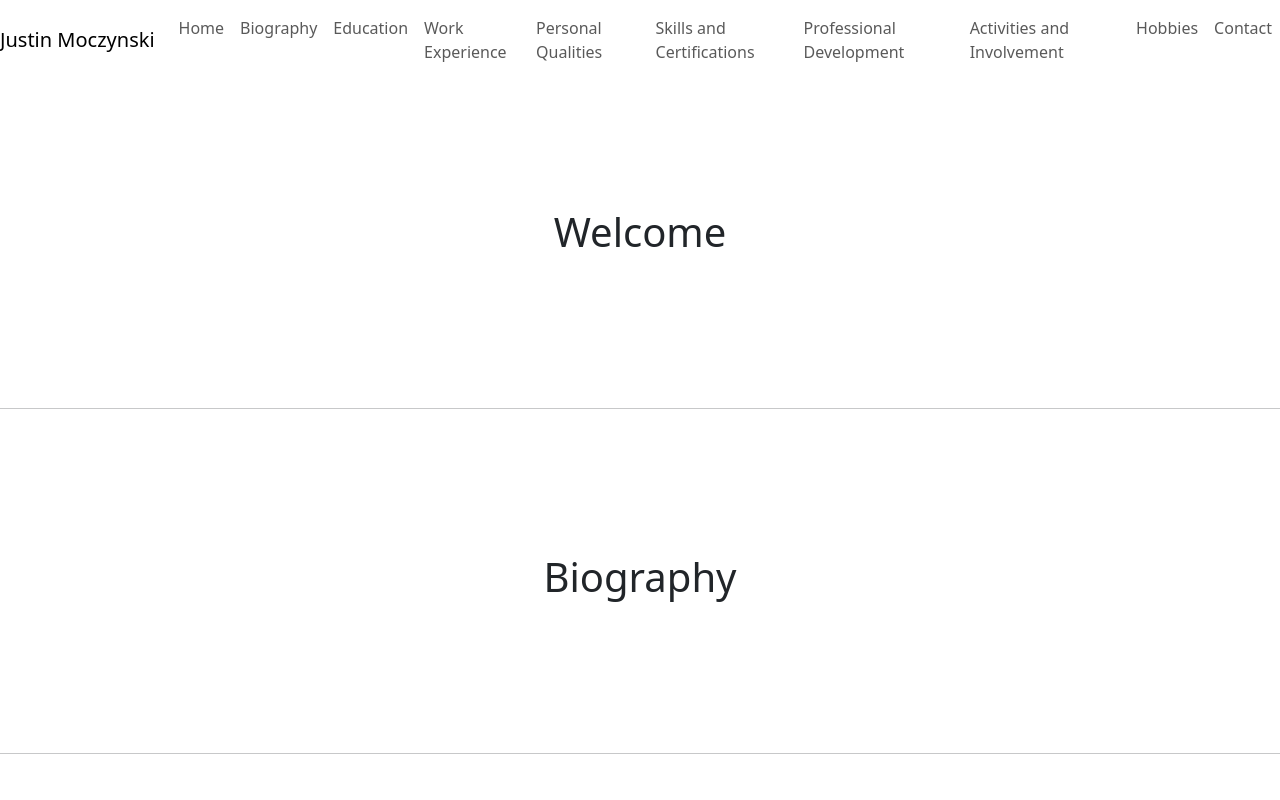
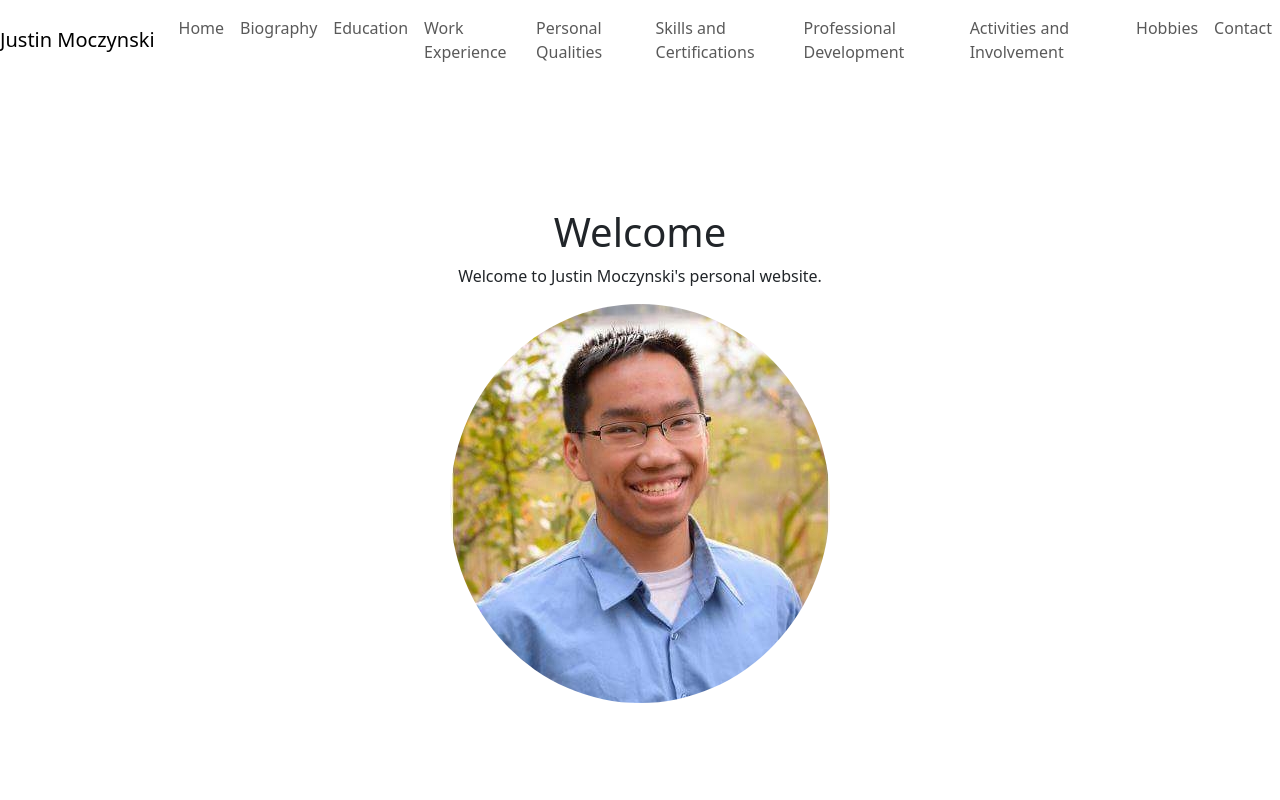
Before and after one commit to jmoczynski/personal-profile, a React (Create React App) app: page / in a window 1280 px wide. Shown: the top 800 px of the page. Built offline with nearby package versions, Linux system fonts and the light colour scheme.

Commit message:
worked on landing page

```diff
--- a/src/App.js
+++ b/src/App.js
@@ -1,11 +1,14 @@
 import logo from './logo.svg';
 import './App.css';
 import Container from "react-bootstrap/Container";
+import Image from "react-bootstrap/Image";
 
 function App() {
   return (
       <Container>
           <h1 className="text-center">Welcome</h1>
+          <p>Welcome to Justin Moczynski's personal website.</p>
+          <Image src={require("./static/images/senior-portrait.jpg")} fluid roundedCircle/>
       </Container>
   );
 }
--- a/src/index.css
+++ b/src/index.css
@@ -15,4 +15,6 @@ code {
 .container {
   padding-top: 4rem !important;
   padding-bottom: 4rem !important;
+  text-align: center !important;
+  align-content: center !important;
 }
```
Also changed, not shown: src/static/images/senior-portrait.jpg (added).
